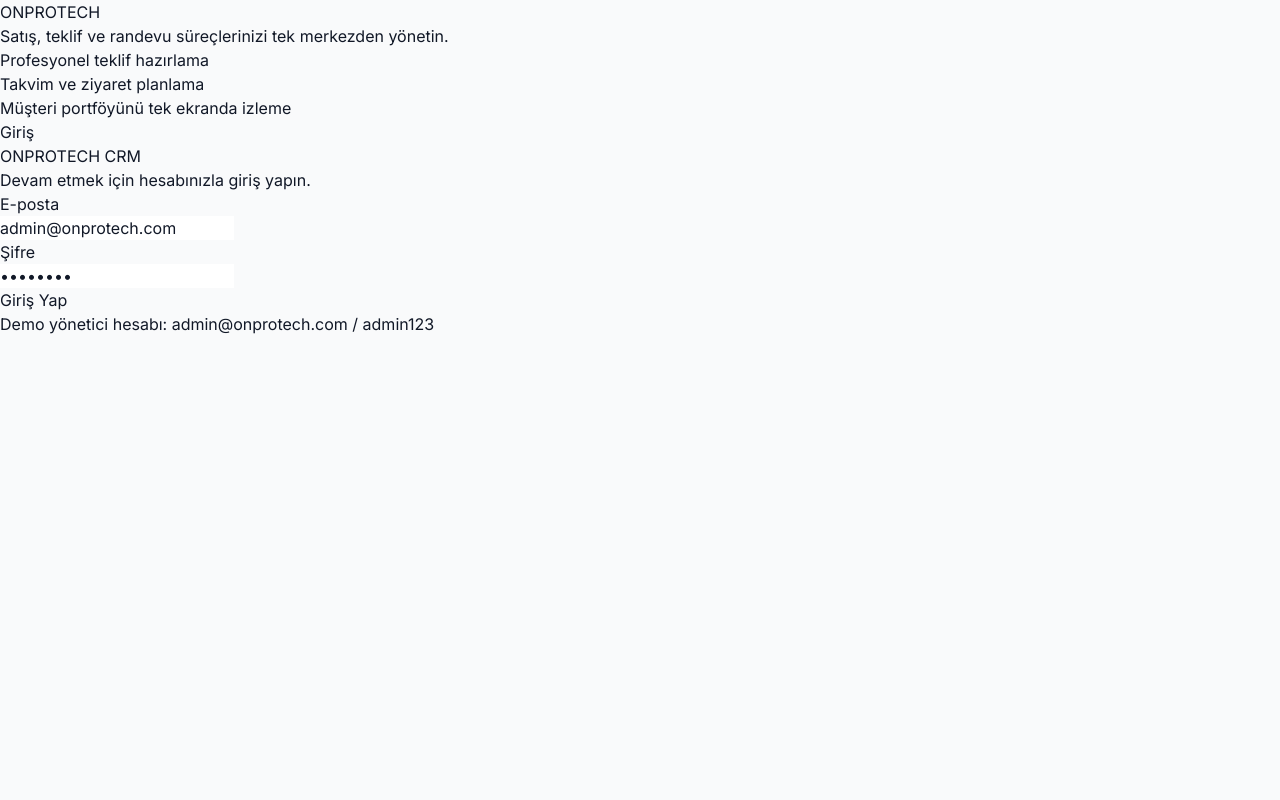
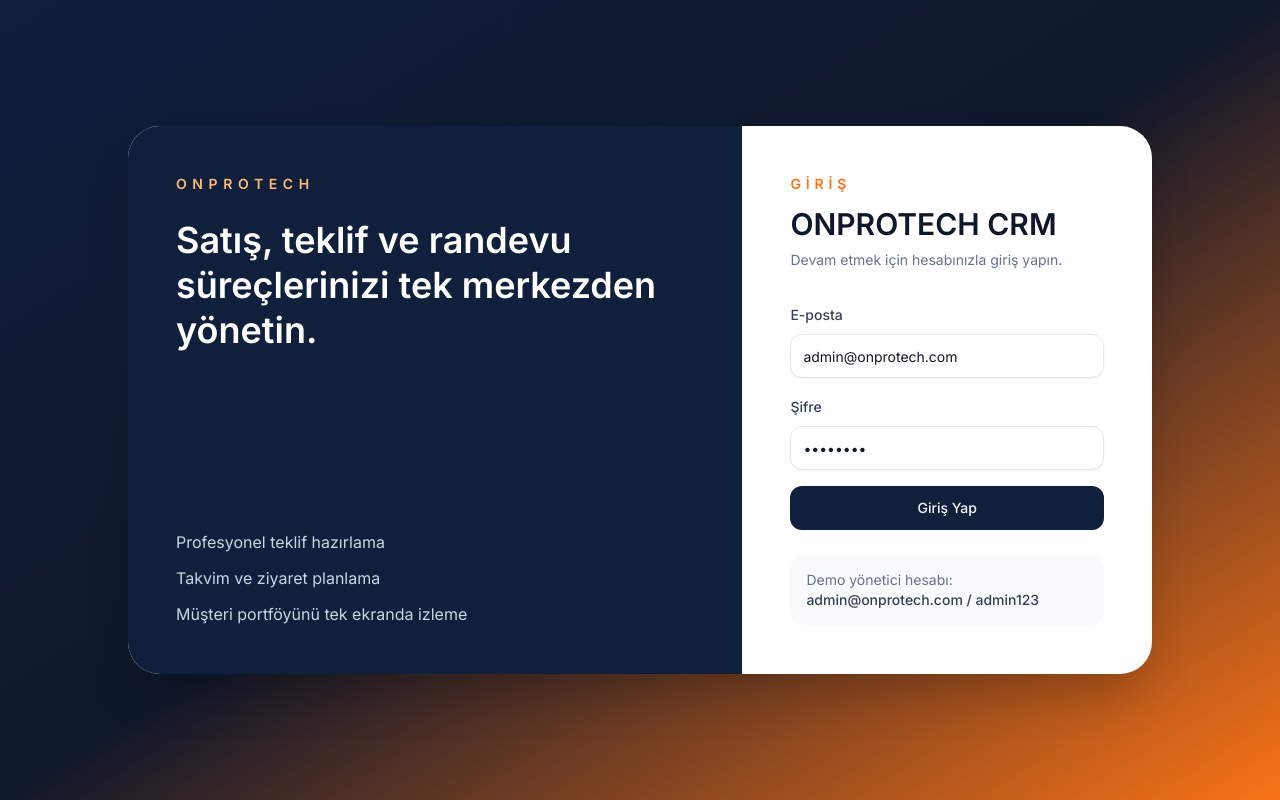
Before and after one commit to onprotechtr-cloud/onprotech-crm, a Next.js app: page /giris in a window 1280 px wide. Built offline with nearby package versions, Linux system fonts and the light colour scheme; no server answers.

Commit message:
Fix Tailwind config format

```diff
--- /dev/null
+++ b/tailwind.config.js
@@ -0,0 +1,62 @@
+/** @type {import('tailwindcss').Config} */
+module.exports = {
+  darkMode: ["class"],
+  content: [
+    "./app/**/*.{ts,tsx}",
+    "./components/**/*.{ts,tsx}",
+    "./lib/**/*.{ts,tsx}",
+  ],
+  theme: {
+    extend: {
+      colors: {
+        border: "hsl(var(--border))",
+        input: "hsl(var(--input))",
+        ring: "hsl(var(--ring))",
+        background: "hsl(var(--background))",
+        foreground: "hsl(var(--foreground))",
+        primary: {
+          DEFAULT: "hsl(var(--primary))",
+          foreground: "hsl(var(--primary-foreground))",
+        },
+        secondary: {
+          DEFAULT: "hsl(var(--secondary))",
+          foreground: "hsl(var(--secondary-foreground))",
+        },
+        destructive: {
+          DEFAULT: "hsl(var(--destructive))",
+          foreground: "hsl(var(--destructive-foreground))",
+        },
+        muted: {
+          DEFAULT: "hsl(var(--muted))",
+          foreground: "hsl(var(--muted-foreground))",
+        },
+        accent: {
+          DEFAULT: "hsl(var(--accent))",
+          foreground: "hsl(var(--accent-foreground))",
+        },
+        popover: {
+          DEFAULT: "hsl(var(--popover))",
+          foreground: "hsl(var(--popover-foreground))",
+        },
+        card: {
+          DEFAULT: "hsl(var(--card))",
+          foreground: "hsl(var(--card-foreground))",
+        },
+        brand: {
+          navy: "#10213D",
+          orange: "#F97316",
+          slate: "#E8EDF5",
+        },
+      },
+      borderRadius: {
+        lg: "var(--radius)",
+        md: "calc(var(--radius) - 2px)",
+        sm: "calc(var(--radius) - 4px)",
+      },
+      boxShadow: {
+        soft: "0 15px 35px rgba(16, 33, 61, 0.08)",
+      },
+    },
+  },
+  plugins: [],
+};
```
Also changed, not shown: postcss.config.cjs (renamed from postcss.config.mjs).
